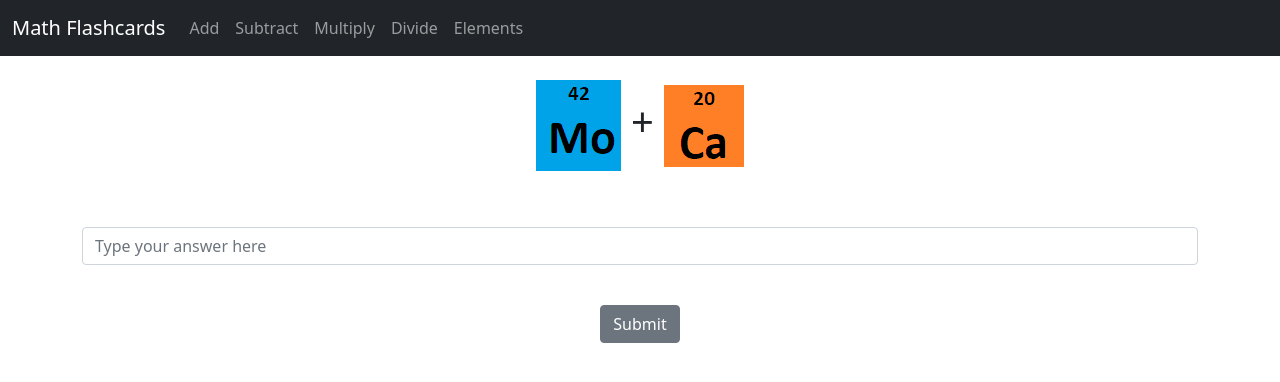
After one commit to Srete23/Django-flashcards, a Django app: page /elements.html in a window 1280 px wide. The commit adds this page. Shown: the top 382 px of the page. Run offline with Django 3.2, Linux system fonts and the light colour scheme.

Commit message:
Added Elements page

```diff
--- /dev/null
+++ b/pyvenv.cfg
@@ -0,0 +1,3 @@
+home = C:\Users\Stuart\AppData\Local\Programs\Python\Python39
+include-system-site-packages = false
+version = 3.9.6
--- a/website/templates/base.html
+++ b/website/templates/base.html
@@ -32,6 +32,9 @@
             <li class="nav-item">
               <a class="nav-link" href="{% url 'divide' %}">Divide</a>
             </li>
+            <li class="nav-item">
+              <a class="nav-link" href="{% url 'elements' %}">Elements</a>
+            </li>
 
               </ul>
             </li>
--- /dev/null
+++ b/website/templates/elements.html
@@ -0,0 +1,32 @@
+{% extends 'base.html' %}
+
+{% block 'content' %}
+<center>
+
+  {% if my_answer %}
+
+    <div class="alert alert-{{ color }} alert-dismissible fade show" role="alert">
+      {{ my_answer }}
+      <button type="button" class="btn-close" data-bs-dismiss="alert" aria-label="Close"></button>
+    </div>
+
+  {% endif %}
+  <h1><img src = " static/images/{{ num_1 }}.png "> + <img src = " static/images/{{ num_2 }}.png "></h1>
+    <br/><br/>
+    <form action="{% url 'elements' %}" method="POST">
+      {% csrf_token %}
+        <div class="mb-3">
+
+          <input type="text" class="form-control" placeholder="Type your answer here" name="answer" >
+          <input type="hidden" class="form-control" name="old_num_1" value="{{ num_1 }}" >
+          <input type="hidden" class="form-control" name="old_num_2" value="{{ num_2 }}">
+
+
+        </div>
+
+       <br/>
+
+        <button type="submit" class="btn btn-secondary">Submit</button>
+      </form>
+ </center>
+{% endblock %}
--- a/website/urls.py
+++ b/website/urls.py
@@ -7,4 +7,5 @@ urlpatterns = [
     path('subtract.html', views.subtract, name="subtract"),
     path('multiply.html', views.multiply, name="multiply"),
     path('divide.html', views.divide, name="divide"),
+    path('elements.html', views.elements, name="elements"),
 ]
--- a/website/views.py
+++ b/website/views.py
@@ -14,8 +14,8 @@ def add(request):
         old_num_2 = request.POST['old_num_2']
 
          # Error handling if no answer is entered in Form
-        if not answer:
-            my_answer = "ERROR - No sum was entered! "
+        if not answer.isnumeric() or not answer < 0:
+            my_answer = "ERROR - No valid answer was entered! - Try again! "
             color = 'warning'
             return render(request, 'add.html', {
             'my_answer':my_answer,
@@ -63,7 +63,7 @@ def subtract(request):
 
          # Error handling if no answer is entered in Form
         if not answer:
-            my_answer = "ERROR - No difference was entered! "
+            my_answer = "ERROR - No valid answer was entered! - Try again! "
             color = 'warning'
             return render(request, 'subtract.html', {
             'my_answer':my_answer,
@@ -110,8 +110,8 @@ def multiply(request):
         old_num_2 = request.POST['old_num_2']
 
          # Error handling if no answer is entered in Form
-        if not answer:
-            my_answer = "ERROR - No product was entered! "
+        if not answer.isnumeric():
+            my_answer = "ERROR - No valid answer was entered! - Try again! "
             color = 'warning'
             return render(request, 'multiply.html', {
             'my_answer':my_answer,
@@ -158,8 +158,8 @@ def divide(request):
         old_num_2 = request.POST['old_num_2']
 
         # Error handling if no answer is entered in Form
-        if not answer:
-            my_answer = "ERROR - No value was entered! "
+        if not answer.isnumeric():
+            my_answer = "ERROR - No valid answer was entered! - Try again! "
             color = 'warning'
             return render(request, 'divide.html', {
             'my_answer':my_answer,
@@ -192,3 +192,53 @@ def divide(request):
         'num_1' :num_1,
         'num_2' :num_2,
     })
+
+# Elements page
+def elements(request):
+    from random import randint
+
+    num_1 = randint(1001, 1118)
+    num_2 = randint(1001, 1118)
+    if request.method == "POST":
+        answer = request.POST['answer']
+        old_num_1 = request.POST['old_num_1']
+        old_num_2 = request.POST['old_num_2']
+
+         # Error handling if no answer is entered in Form
+        if not answer:
+            my_answer = "ERROR - No sums was entered! "
+            color = 'warning'
+            return render(request, 'elements.html', {
+            'my_answer':my_answer,
+            'answer' :answer,
+            'num_1' :num_1,
+            'num_2' :num_2,
+            'color' :color,
+            })
+
+
+        old_num_int_1 = int(old_num_1) - 1000
+        old_num_int_2 = int(old_num_2) - 1000
+        correct_answer = old_num_int_1 + old_num_int_2
+        if int(answer) == (correct_answer):
+            my_answer = "Correct!  " + str(old_num_int_1) + " + " + str(old_num_int_2) + " = " + answer
+            color = "success"
+        else:
+            my_answer = "Incorrect!  " + str(old_num_int_1) + " + " + str(old_num_int_2) + " is not " + answer + " it is " + str(correct_answer)
+            color = "danger"
+
+
+
+        return render(request , 'elements.html', {
+            'answer' :answer,
+            'my_answer' :my_answer,
+            'num_1' :num_1,
+            'num_2' :num_2,
+            'color' :color,
+            })
+
+
+    return render(request, 'elements.html', {
+        'num_1' :num_1,
+        'num_2' :num_2,
+    })
```
Also changed, not shown: static/images/10.png, 10 other files.
